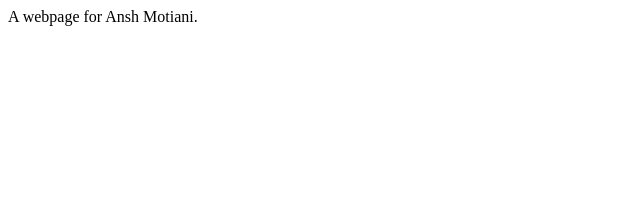
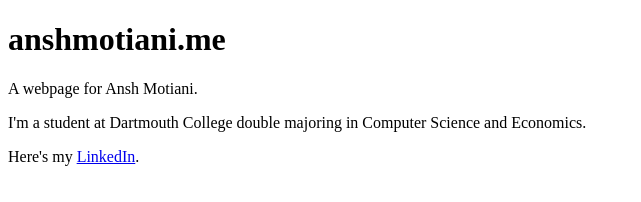
Before and after one commit to anshmotiani/anshmotiani.me, a plain HTML site: page index.html in a window 1280 px wide. Shown: the whole page, without its empty margins (0-641 px from the left). Drawn offline with Linux system fonts and the light colour scheme.

Commit message:
Additional info

```diff
--- a/index.html
+++ b/index.html
@@ -4,6 +4,9 @@
         <title>anshmotiani.me</title>
     </head>
     <body>
-        A webpage for Ansh Motiani.
+        <h1>anshmotiani.me</h1>
+        <p>A webpage for Ansh Motiani.</p>
+        <p>I'm a student at Dartmouth College double majoring in Computer Science and Economics.</p>
+        <p>Here's my <a href="https://www.linkedin.com/in/ansh-motiani/">LinkedIn</a>.</p>
     </body>
 </html>
```
